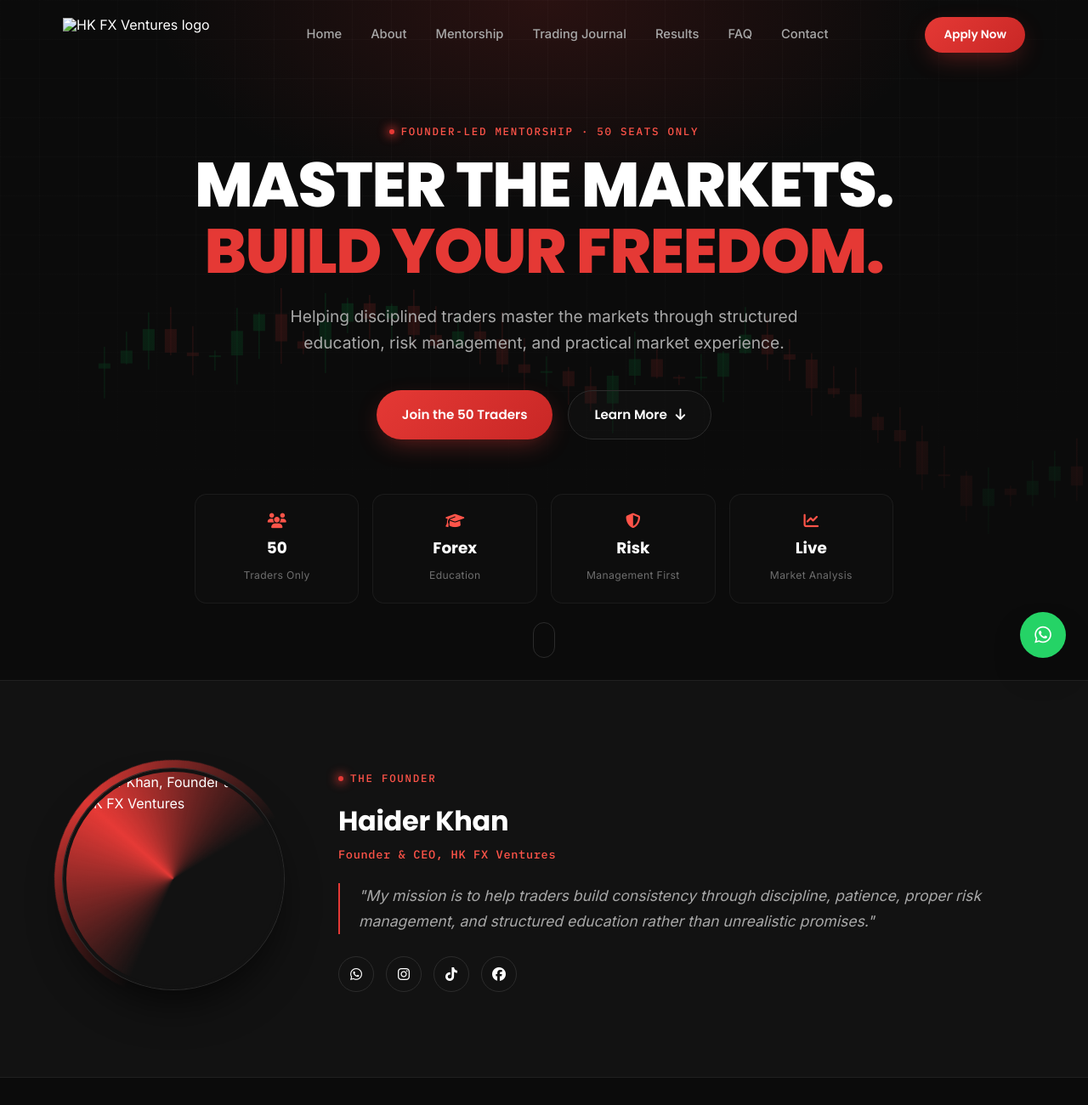
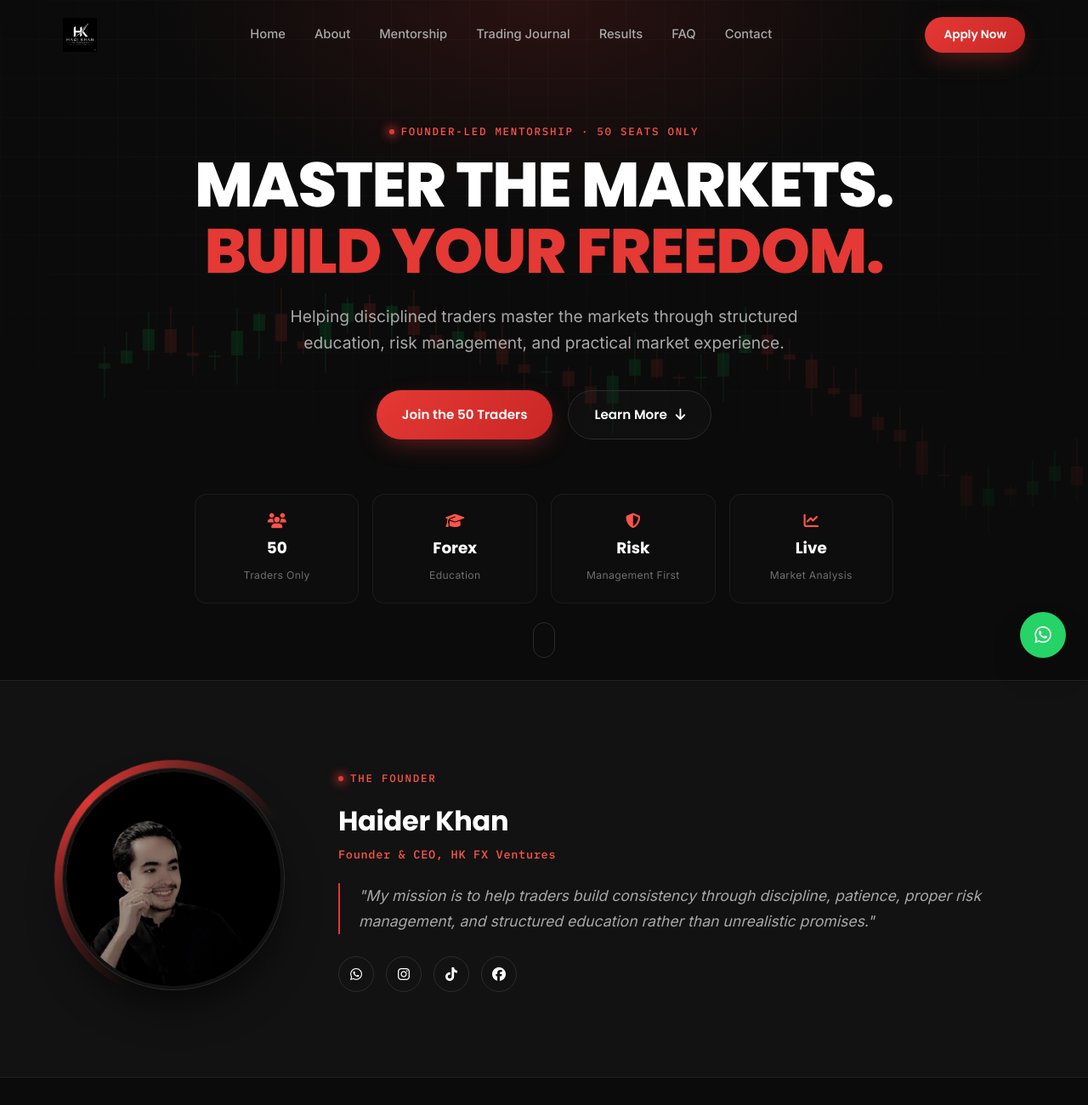
Before and after one commit to HKFXVentures/hkfxventuresofficial, a plain HTML site: page index.html in a window 1280 px wide. Shown: the top 1300 px of the page at 85% size. Drawn offline with Linux system fonts and the light colour scheme.

Commit message:
Update image paths in index.html

```diff
--- a/index.html
+++ b/index.html
@@ -28,7 +28,7 @@
 <header class="navbar" id="navbar">
   <div class="nav-inner container">
     <a href="#home" class="logo">
-      <img src="images/logo.png" alt="HK FX Ventures logo" class="logo-img">
+      <img src="logo.png" alt="HK FX Ventures logo" class="logo-img">
     </a>
 
     <nav class="nav-links" id="navLinks">
@@ -106,7 +106,7 @@
   <div class="container ceo-inner reveal">
     <div class="ceo-photo-wrap">
       <div class="ceo-photo-ring"></div>
-      <img class="ceo-photo" src="images/ceo.jpg.jpeg" alt="Haider Khan, Founder and CEO of HK FX Ventures">
+      <img class="ceo-photo" src="ceo.jpg.jpeg" alt="Haider Khan, Founder and CEO of HK FX Ventures">
     </div>
     <div class="ceo-text">
       <p class="eyebrow"><span class="eyebrow-dot"></span> The Founder</p>
@@ -567,7 +567,7 @@
 <footer class="footer">
   <div class="container footer-inner">
     <div class="footer-brand">
-      <img src="images/logo.png" alt="HK FX Ventures logo" class="logo-img footer-logo-img">
+      <img src="logo.png" alt="HK FX Ventures logo" class="logo-img footer-logo-img">
       <p>Founder: Haider Khan</p>
       <div class="ceo-socials footer-socials">
         <a href="https://wa.me/923323968633" target="_blank" rel="noopener" aria-label="WhatsApp"><i class="fa-brands fa-whatsapp"></i></a>
```
